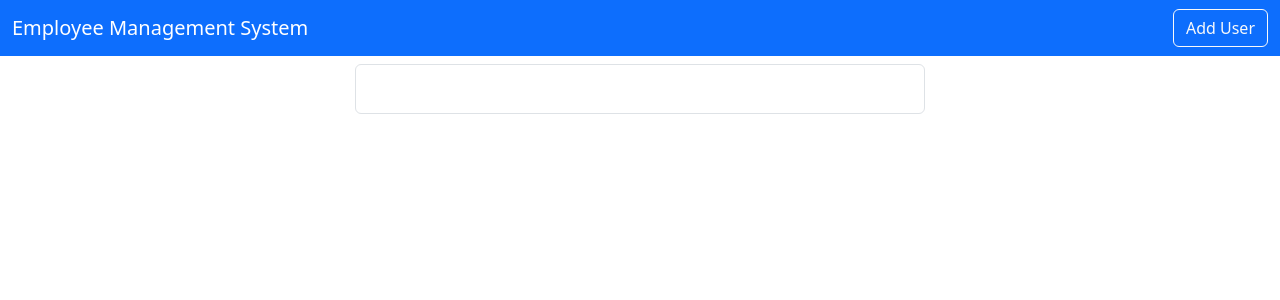
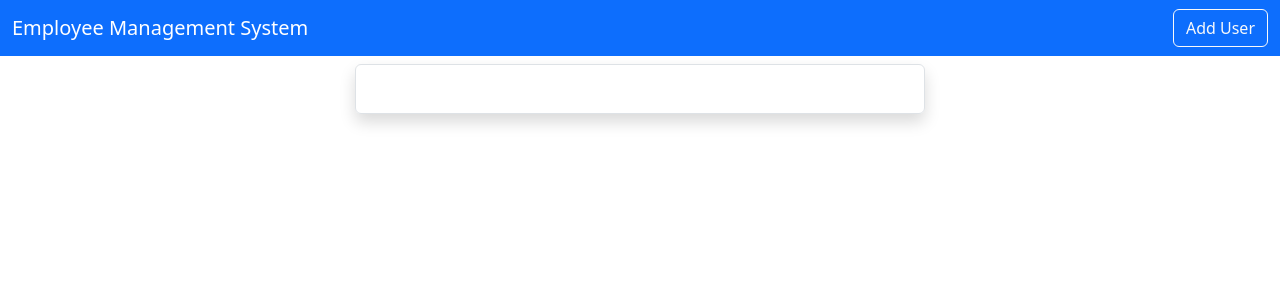
Before and after one commit to sidharth2k/Employee-Management-Frontend, a React (Create React App) app: page /adduser in a window 1280 px wide. Shown: the top 300 px of the page. Built offline with nearby package versions, Linux system fonts and the light colour scheme.

Commit message:
Shadow for Add User Page

```diff
--- a/src/users/AddUser.js
+++ b/src/users/AddUser.js
@@ -3,7 +3,7 @@ import React from "react";
 export default function AddUser() {
   return <div className="container">
     <div className="row">
-      <div className="col-md-6 offset-md-3 border rounded p-4 mt-2">
+      <div className="col-md-6 offset-md-3 border rounded p-4 mt-2 shadow">
 
       </div>
     </div>
```
